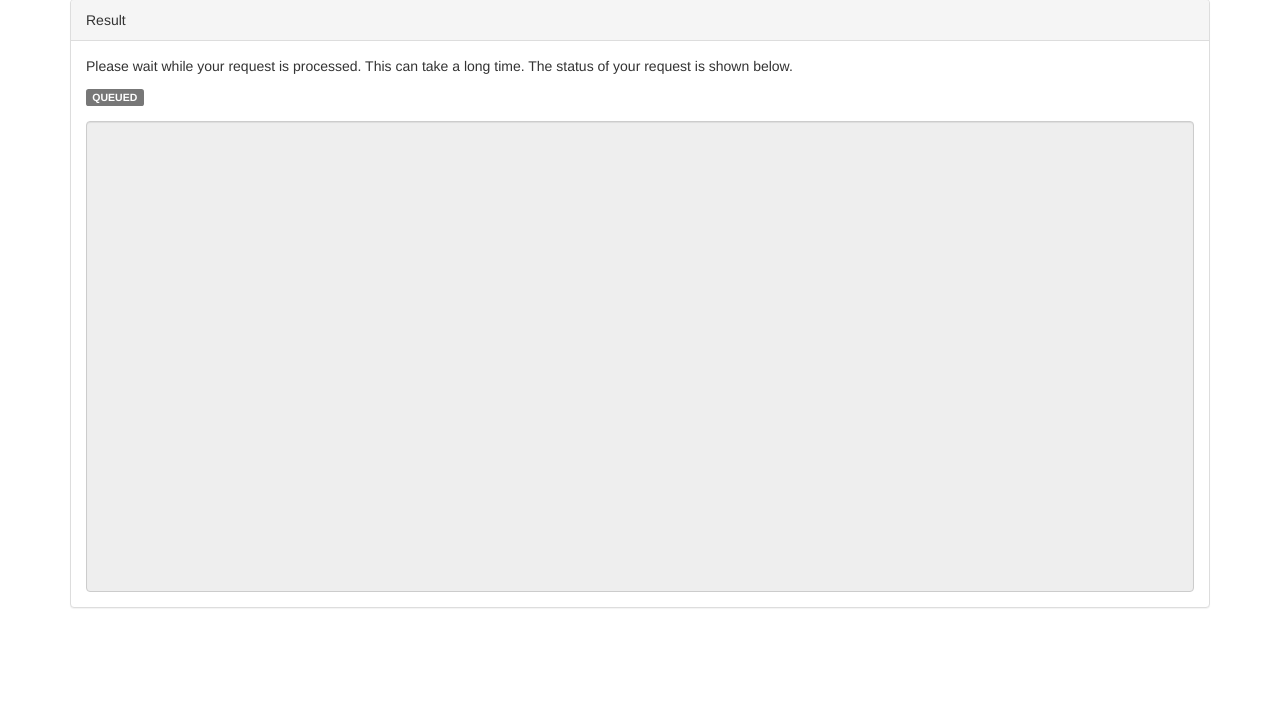
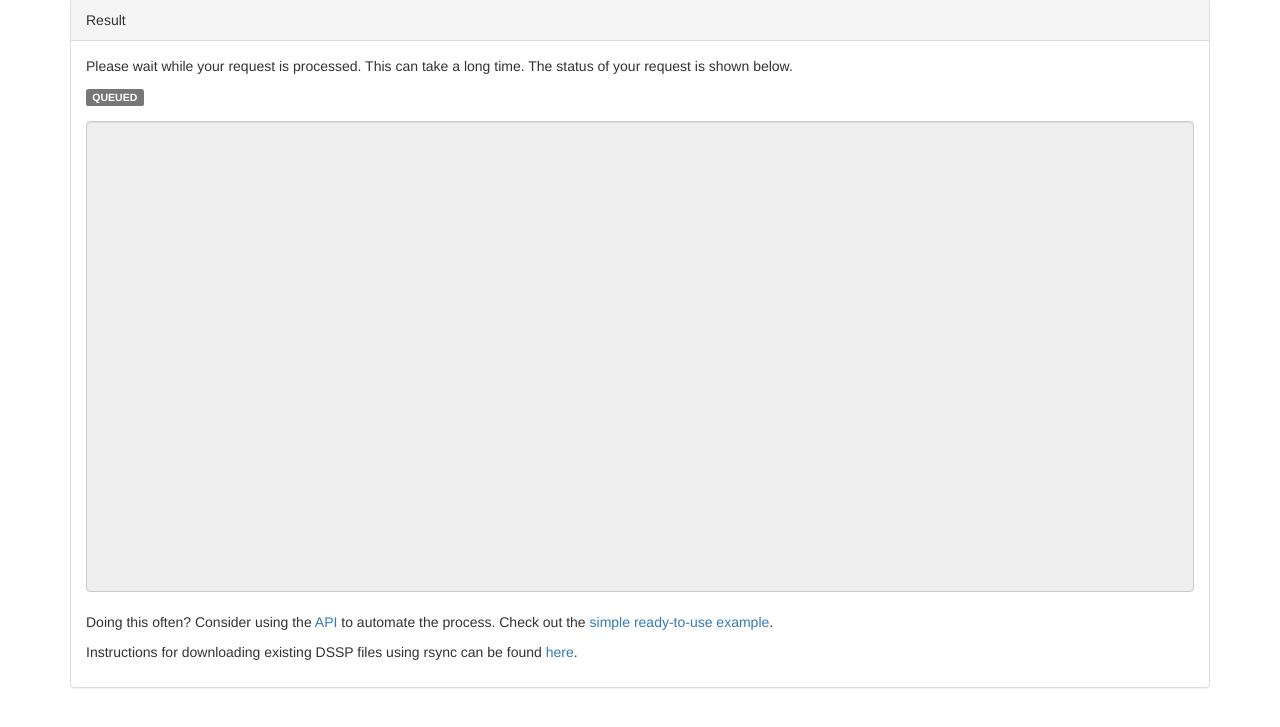
Before and after one commit to cmbi/xssp-api, a Flask app: page /output/1/1/1 in a window 1280 px wide. Shown: the part 73-800 px from the top of the page. Run offline with Flask 2, Linux system fonts and the light colour scheme; parts of the project's set-up code (start-up, migrations or seed data) failed here and were passed over; some libraries are stand-ins or nearby versions.

Commit message:
Reference api on output page (#32)

```diff
--- a/xssp_rest/frontend/templates/dashboard/output.html
+++ b/xssp_rest/frontend/templates/dashboard/output.html
@@ -16,6 +16,17 @@
               style="font-family: monospace; font-size: 8pt;"
               rows=30 readonly>
     </textarea>
+    <br>
+    <p>
+      Doing this often? Consider using the
+      <a href='{{ url_for('xssp.api_doc') }}'>API</a> to automate the process.
+      Check out the <a href='{{ url_for('xssp.api_example') }}'>simple
+      ready-to-use example</a>.
+    </p>
+    <p>
+      Instructions for downloading existing DSSP files using rsync can be found
+      <a href="http://swift.cmbi.ru.nl/gv/dssp">here</a>.
+    </p>
   </div>
 </div>
 
```
